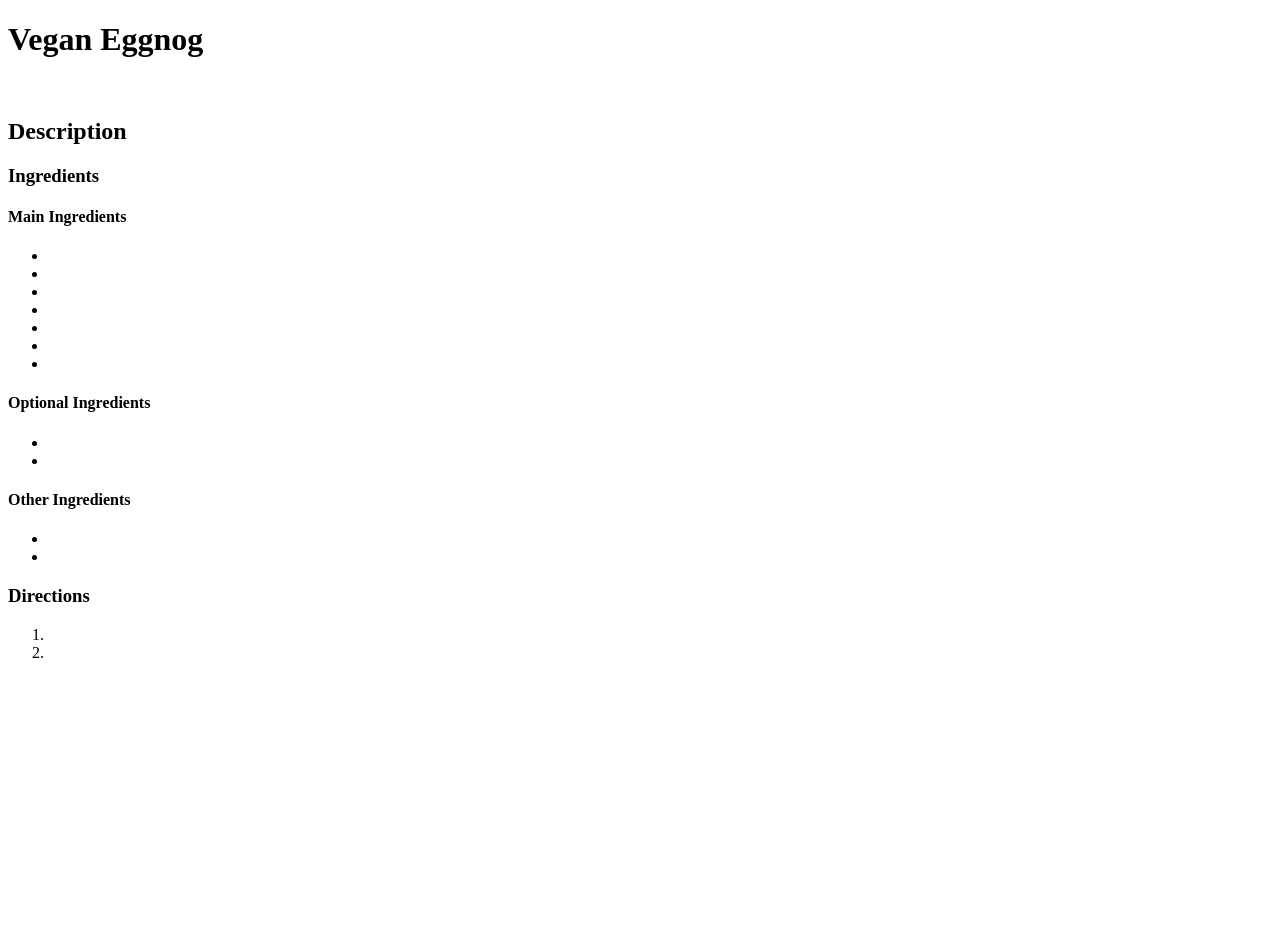
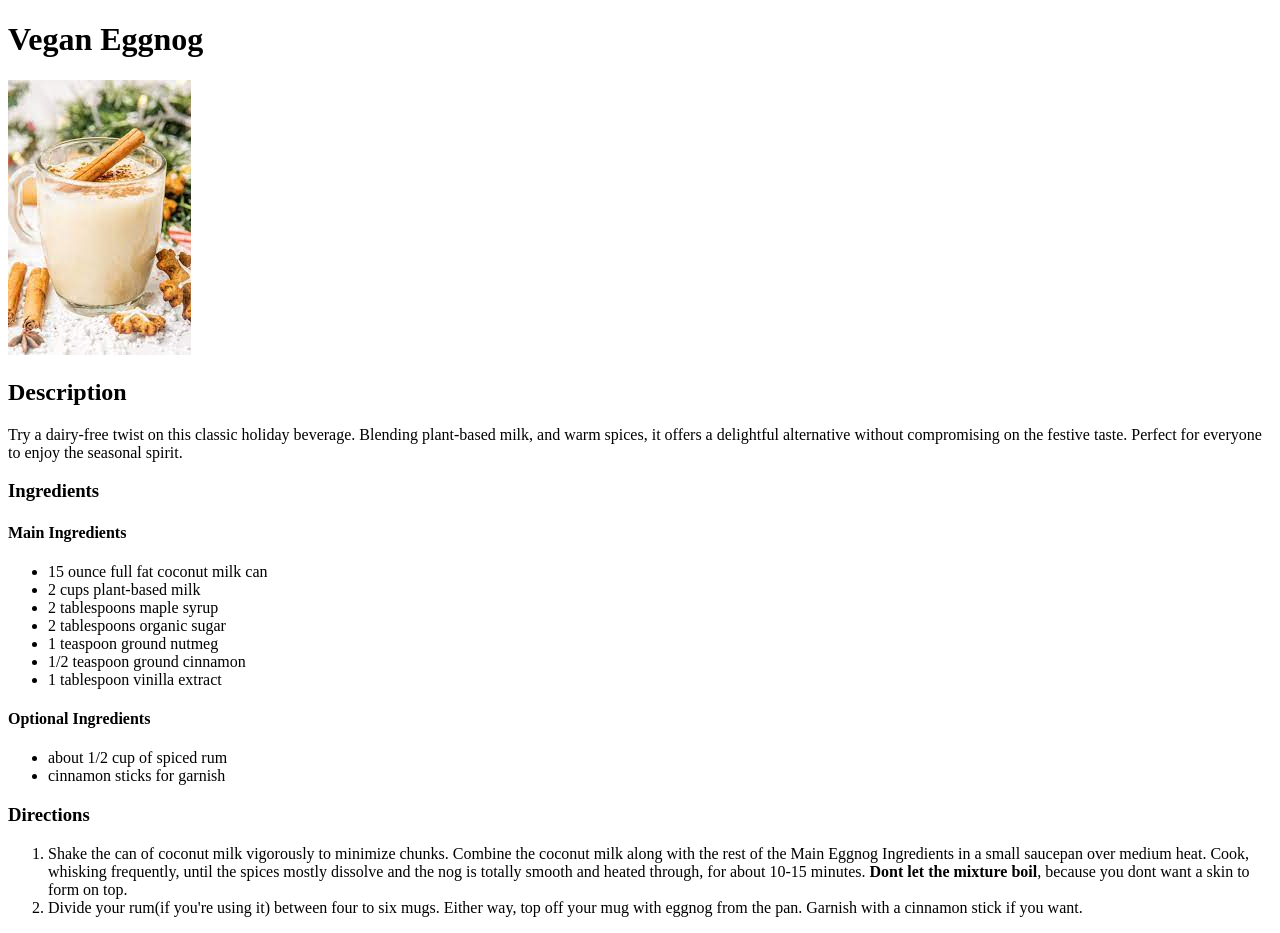
Before and after one commit to jnam1991/odin-recipes, a plain HTML site: page recipes/v-eggnog.html in a window 1280 px wide. Before the commit the page ends 800 px from the top, so only its background shows below. Drawn offline with Linux system fonts and the light colour scheme.

Commit message:
Add eggnog image and text content

```diff
--- a/recipes/v-eggnog.html
+++ b/recipes/v-eggnog.html
@@ -15,11 +15,11 @@
 
         <h1>Vegan Eggnog</h1>
 
-        <img>
+        <img src="../img/v-eggnog-img.jpg" alt="a cup of eggnog with a stick of cinnamon in it" height="275" width="183">
 
         <h2>Description</h2>
 
-        <p></p>
+        <p>Try a dairy-free twist on this classic holiday beverage. Blending plant-based milk, and warm spices, it offers a delightful alternative without compromising on the festive taste. Perfect for everyone to enjoy the seasonal spirit.</p>
 
         <h3>Ingredients</h3>
 
@@ -27,13 +27,13 @@
 
         <ul>
 
-            <li></li>
-            <li></li>
-            <li></li>
-            <li></li>
-            <li></li>
-            <li></li>
-            <li></li>
+            <li>15 ounce full fat coconut milk can</li>
+            <li>2 cups plant-based milk</li>
+            <li>2 tablespoons maple syrup</li>
+            <li>2 tablespoons organic sugar</li>
+            <li>1 teaspoon ground nutmeg</li>
+            <li>1/2 teaspoon ground cinnamon</li>
+            <li>1 tablespoon vinilla extract</li>
 
         </ul>
 
@@ -41,17 +41,8 @@
 
         <ul>
 
-            <li></li>
-            <li></li>
-
-        </ul>
-
-        <h4>Other Ingredients</h4>
-
-        <ul>
-
-            <li></li>
-            <li></li>
+            <li>about 1/2 cup of spiced rum</li>
+            <li>cinnamon sticks for garnish</li>
 
         </ul>
 
@@ -59,8 +50,8 @@
 
         <ol>
 
-            <li></li>
-            <li></li>
+            <li>Shake the can of coconut milk vigorously to minimize chunks. Combine the coconut milk along with the rest of the Main Eggnog Ingredients in a small saucepan over medium heat. Cook, whisking frequently, until the spices mostly dissolve and the nog is totally smooth and heated through, for about 10-15 minutes. <strong>Dont let the mixture boil</strong>, because you dont want a skin to form on top.</li>
+            <li>Divide your rum(if you're using it) between four to six mugs. Either way, top off your mug with eggnog from the pan. Garnish with a cinnamon stick if you want.</li>
 
         </ol>
 
```
